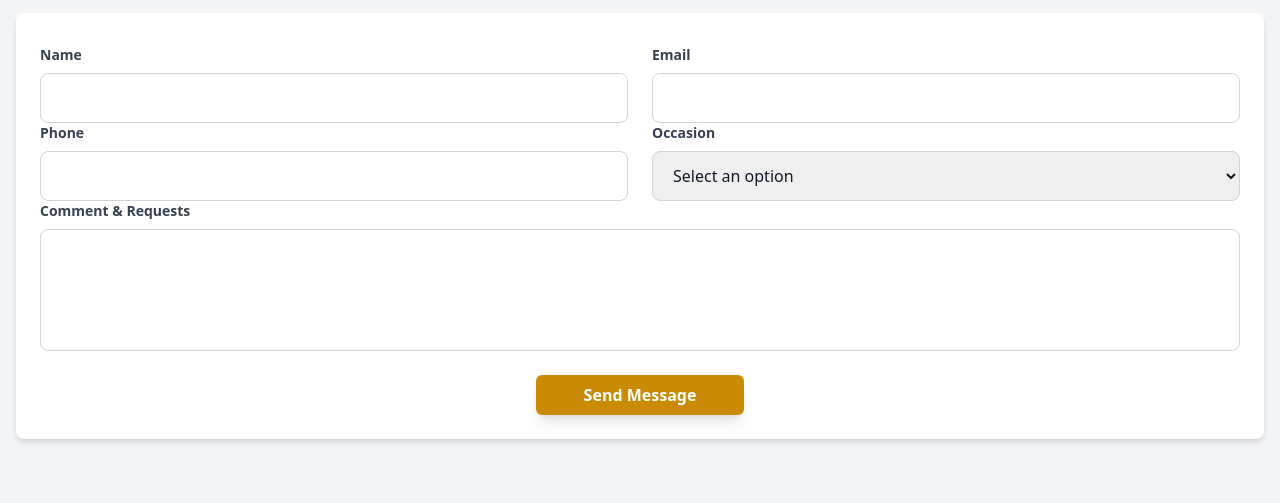
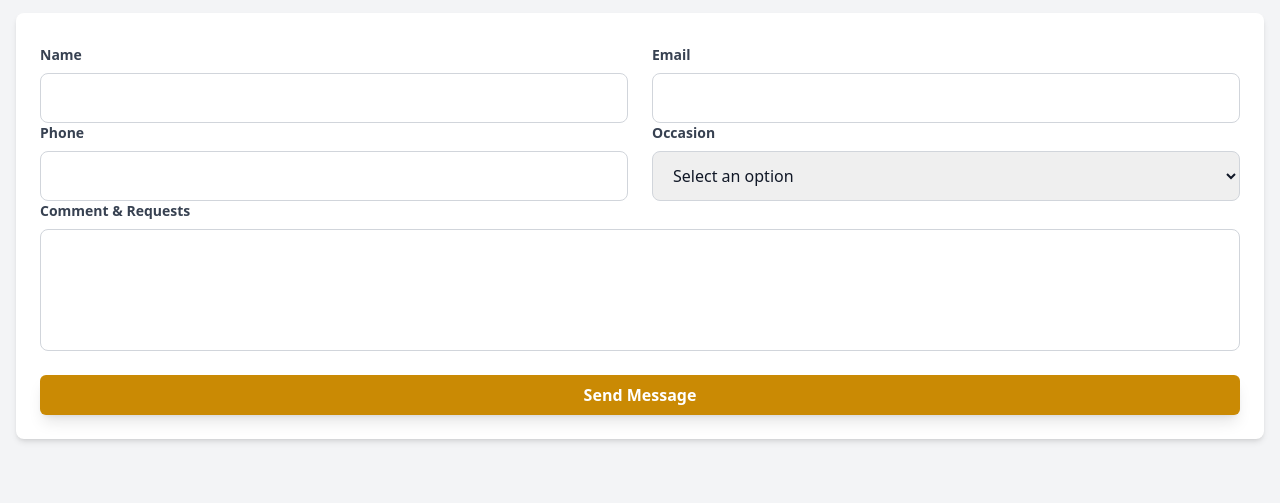
Before and after one commit to Th3ngSer/T-Rester, a plain HTML site: page Contact_us/contact.html in a window 1280 px wide. Shown: the part 297-800 px from the top of the page. Drawn offline with nearby package versions, Linux system fonts and the light colour scheme.

Commit message:
Modified filed

```diff
--- a/Contact_us/contact.html
+++ b/Contact_us/contact.html
@@ -81,7 +81,7 @@
             </div>
             <div class="flex justify-center">
                 <button type="submit"
-                 class="mt-6 bg-yellow-600 hover:bg-yellow-700 text-white font-bold py-2 px-12 rounded-md shadow-lg transition duration-200">
+                 class="mt-6 block w-full bg-yellow-600 hover:bg-yellow-700 py-2 px-2 text-white font-bold  rounded-md shadow-lg transition duration-200">
                     Send Message
                 </button>
             </div>
```
Also changed, not shown: Resevations/reservations.html (+1 -1 lines).
